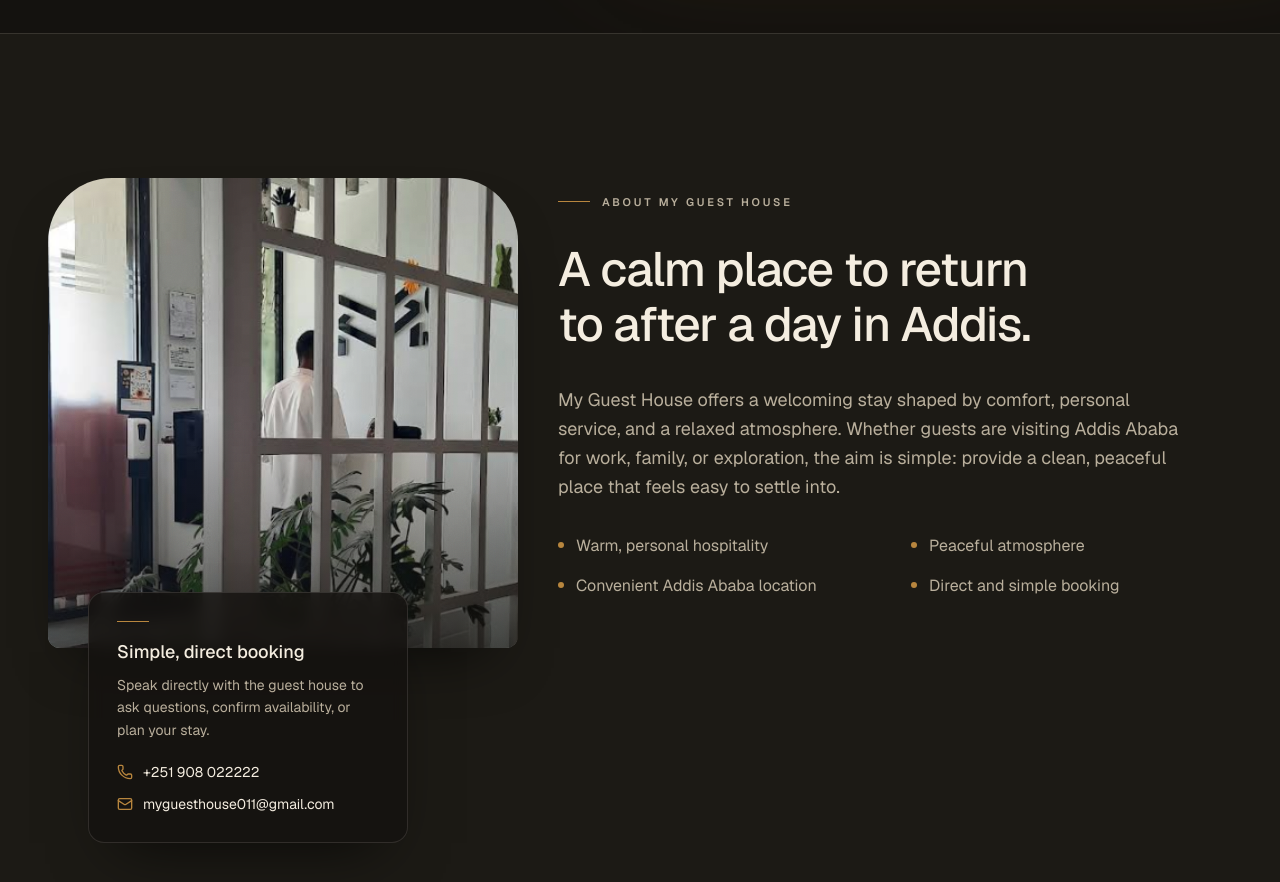
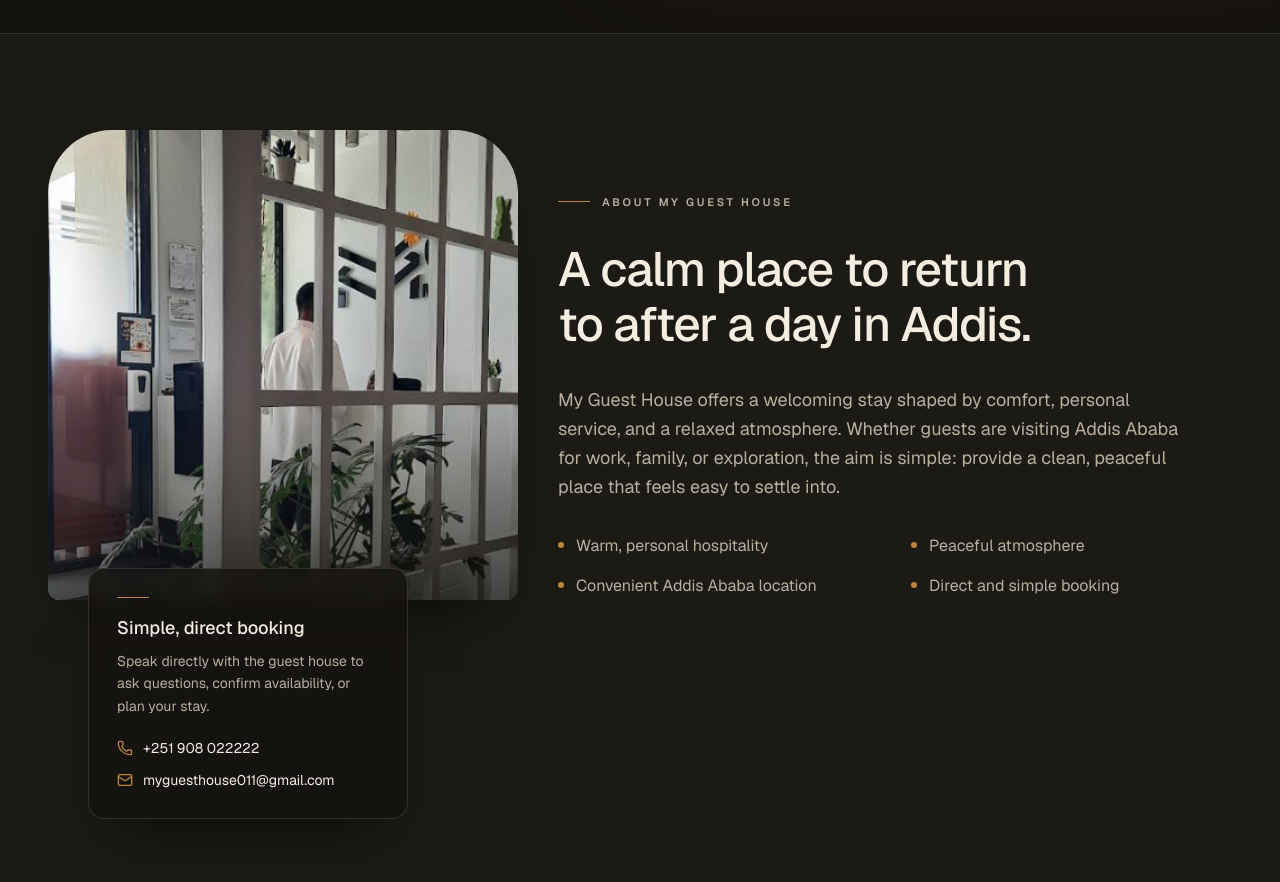
Before and after one commit to Yosef-dev116/myguesthouse-website, a Next.js app: page / in a window 1280 px wide. Shown: the part 1080-1962 px from the top of the page. Built offline with nearby package versions, Linux system fonts and the light colour scheme.

Commit message:
Refine About booking card spacing

```diff
--- a/components/About.tsx
+++ b/components/About.tsx
@@ -19,7 +19,7 @@ export function About() {
     >
       <Container>
         <div className="grid gap-16 md:grid-cols-12 md:items-start md:gap-x-10">
-          <InViewGroup className="md:col-span-5">
+          <InViewGroup className="md:col-span-5 md:-mt-12">
             <InViewItem>
               <div className="relative aspect-square w-full overflow-hidden rounded-t-[4rem] rounded-b-xl shadow-[0_30px_60px_-30px_rgba(0,0,0,0.7)]">
                 <Image
@@ -41,7 +41,7 @@ export function About() {
               </div>
             </InViewItem>
 
-            <InViewItem className="relative z-10 mx-6 -mt-8 max-w-xs sm:mx-8 md:mx-0 md:ml-10 md:-mt-14">
+            <InViewItem className="relative z-10 mx-6 mt-6 max-w-xs sm:mx-8 sm:mt-8 md:mx-0 md:ml-10 md:-mt-8">
               <DetailCard />
             </InViewItem>
           </InViewGroup>
```
